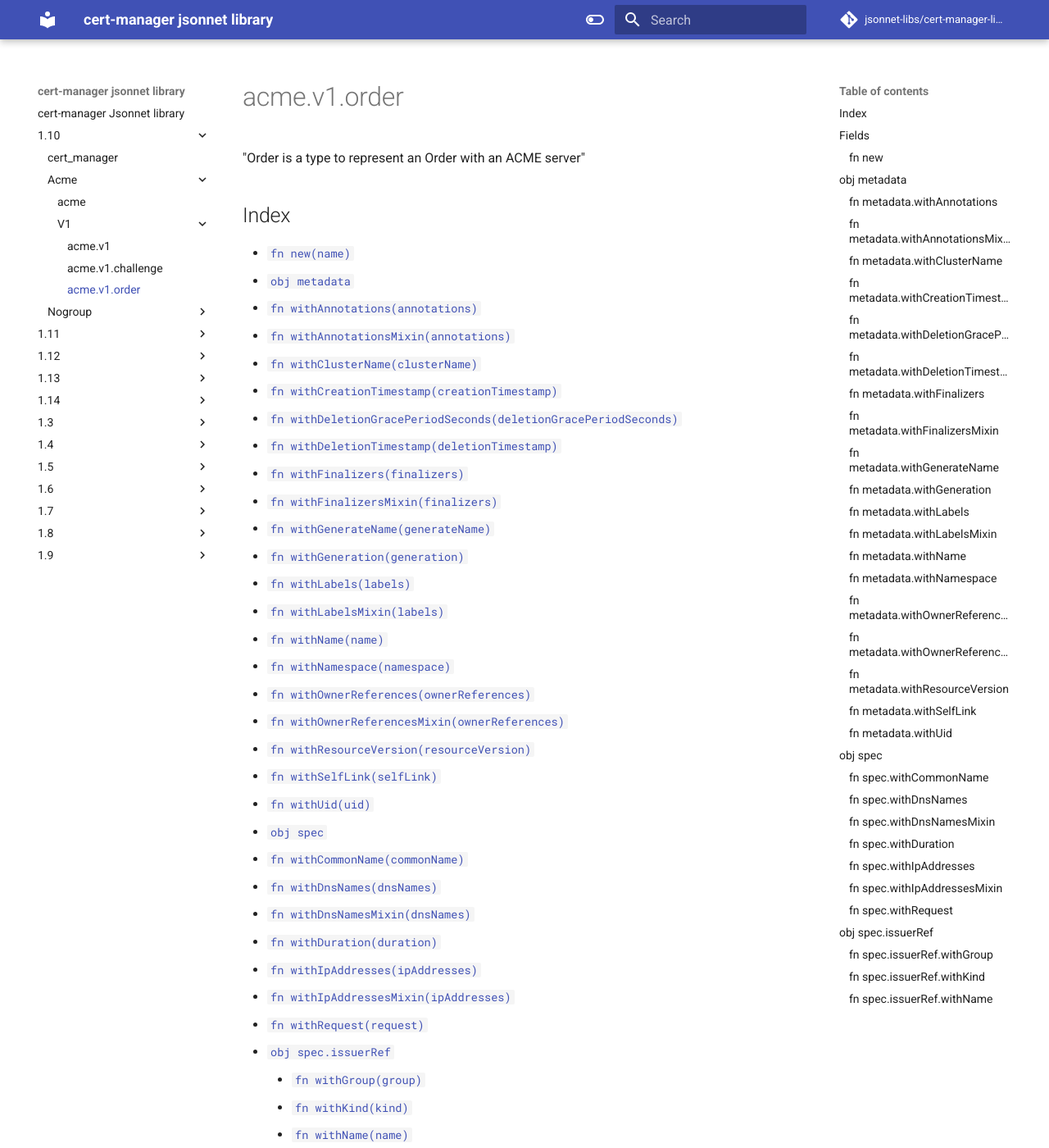
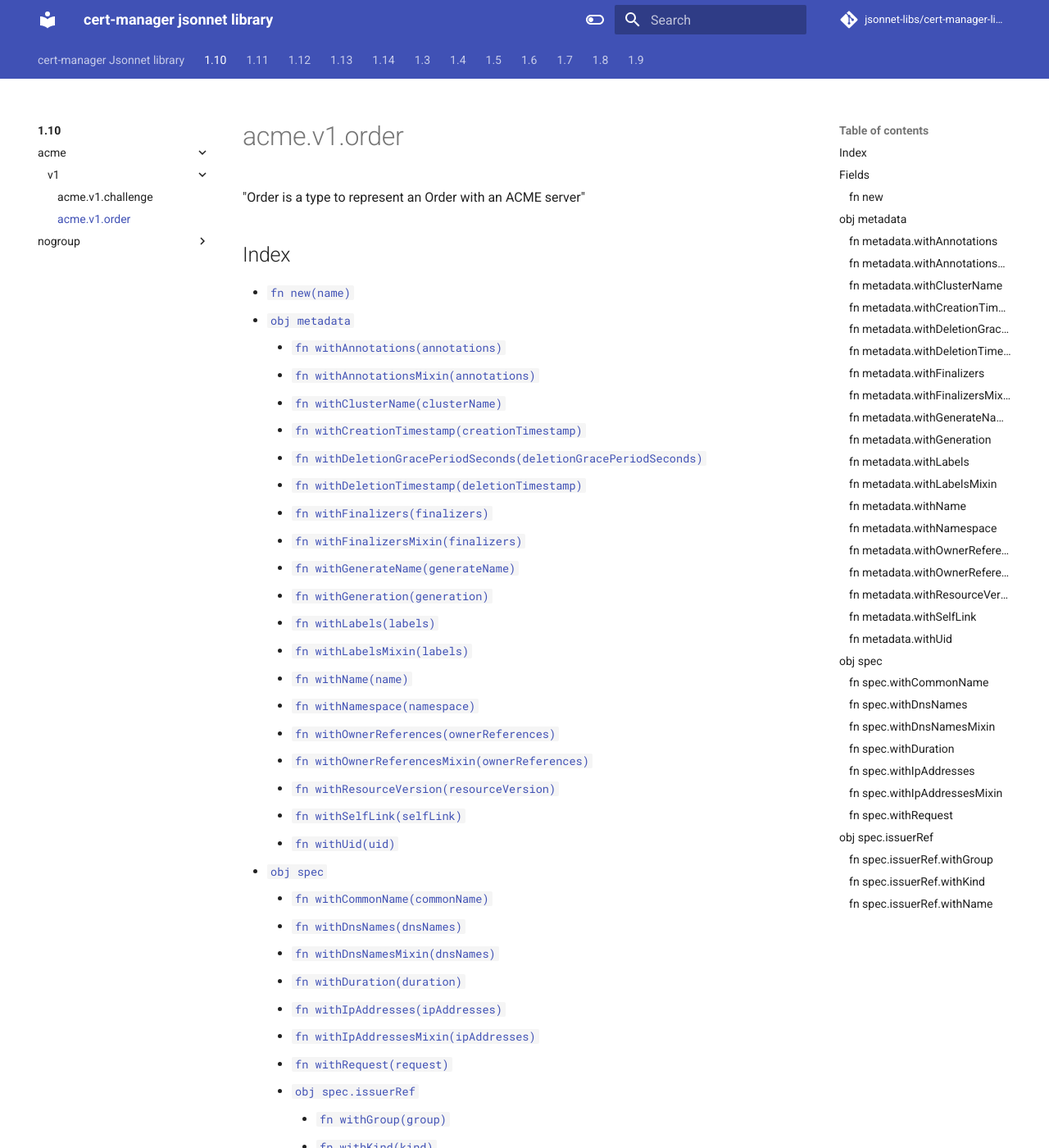
Before and after one commit to jsonnet-libs/cert-manager-libsonnet, an MkDocs documentation site: the page built from docs/1.10/acme/v1/order.md, in a window 1280 px wide and 1400 px high. Shown: the whole window at 82% size. Built offline with MkDocs 1.6.1 and Material for MkDocs 9.7.7, drawn with Linux system fonts in a browser that asks for light colours; comment, search, counter and statistics services are not loaded; some of the changed text lies outside the part shown.

Commit message:
update: source github.com/jsonnet-libs/k8s@c97cb7d5

```diff
--- a/docs/stylesheets/extra.css
+++ b/docs/stylesheets/extra.css
@@ -1 +1,48 @@
-.md-nav__link:first-letter { text-transform: lowercase; }
+/* Menu */
+/* Decapitalize menu items, Mkdocs capilizes by default and can't be configured */
+nav nav .md-nav__link .md-ellipsis::first-letter { text-transform: lowercase }
+
+/* TOC */
+/* Don't wrap TOC links with spaces */
+.md-sidebar--secondary .md-nav__item { white-space: nowrap }
+/* Scroll horizontal to make them accessible */
+.md-sidebar--secondary .md-sidebar__scrollwrap { overflow-x: auto }
+
+/* Code */
+/* Make codeblocks stand out */
+.md-typeset pre>code { border-left: 0.2rem solid var(--md-accent-fg-color) }
+
+/* Headings */
+/* Hide headings for functions but don't remove them, they function as deeplink targets */
+h2[id^="fn-"],
+h3[id^="fn-"],
+h4[id^="fn-"],
+h5[id^="fn-"],
+h6[id^="fn-"],
+h7[id^="fn-"],
+h8[id^="fn-"],
+h9[id^="fn-"] {
+  visibility: hidden;
+  width: 0;
+  height: 0;
+  padding: 0;
+  margin: 0;
+}
+
+/* Parameters */
+/* Format 'PARAMETERS' after highlight (div.highlight) */
+/* Match first paragraph (p) but only if it is followed by an unsorted list (ul) */
+article.md-content__inner.md-typeset div.highlight+p:has(+ul) {
+  padding-left: 1em;
+  margin-top: 0;
+  margin-bottom: 0;
+}
+/* Match first unsorted list (ul) after paragraph (p) */
+article.md-content__inner.md-typeset div.highlight+p+ul {
+  padding-left: 1em;
+  margin-top:0;
+}
+article.md-content__inner.md-typeset div.highlight+p+ul li {
+  margin-top: 0;
+  margin-bottom: 0;
+}
--- a/mkdocs.yml
+++ b/mkdocs.yml
@@ -4,11 +4,11 @@
 "markdown_extensions":
   - "pymdownx.highlight"
   - "pymdownx.superfences"
+  - "mdx_truly_sane_lists":
+      "nested_indent": 2
+      "truly_sane": true
 "plugins":
   - "search":
-      "indexing": "titles"
-      "min_search_length": 2
-      "prebuild_index": true
       "separator": "[\\s\\-\\.]+"
   - "minify":
       "minify_html": true
@@ -17,6 +17,9 @@
 "site_name": "cert-manager jsonnet library"
 "site_url": "https://jsonnet-libs.github.io/cert-manager-libsonnet"
 "theme":
+  "features":
+    - "navigation.tabs"
+    - "navigation.indexes"
   "name": "material"
   "palette":
     - "accent": "indigo"
--- a/requirements.txt
+++ b/requirements.txt
@@ -9,3 +9,6 @@
 
 # Include the theme
 mkdocs-material>=7.1.6
+
+# Deal with list indent of 2 spaces
+mdx-truly-sane-lists>=1.3
```
